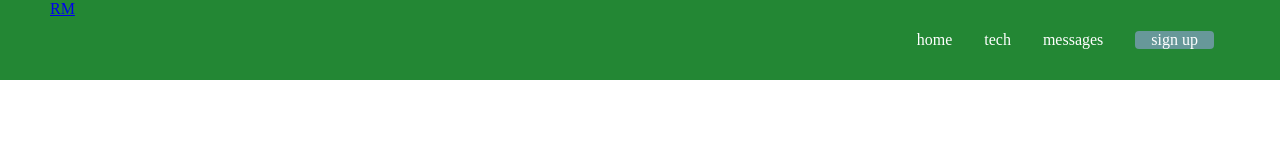
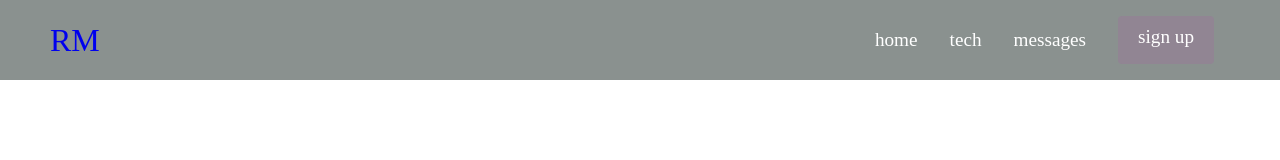
Before and after one commit to ridwanmuse/foundations-project, a website: page public/index.html in a window 1280 px wide. Drawn offline with Linux system fonts and the light colour scheme.

Commit message:
“progress”

```diff
--- a/public/styles.css
+++ b/public/styles.css
@@ -2,19 +2,22 @@
     box-sizing: border-box;
     margin: 0;
     padding: 0;
-    font-family:'Times New Roman',sans-serif
+    font-family:'Times New Roman', sans-serif
 }
+
 .navbar {
-    background: #238734;
+    background: #8a918f;
     height: 80px;
     display: flex;
     justify-content: center;
-    align-items: 1.2rem;
+    align-items: center;
+    font-size: 1.2rem;
     position: sticky;
     top: 0;
     z-index: 999;
 }
-.navbar__container{
+
+.navbar__container {
     display: flex;
     justify-content: space-between;
     height: 80px;
@@ -24,20 +27,16 @@
     margin: 0 auto;
     padding: 0 50px;
 }
-#nav__logo {
-    background-color: aquamarine;
-    background-image: linear-gradient(to top, #679899 0%, #ffb1ff 100%);
+
+#navbar__logo {
     background-size: 100%;
-    -webkit-background-clip: text;
-    -moz-background-clip: text;
-    -webkit-text-fill-color: transparent;
-    -moz-text-fill-color: transparent;
     display: flex;
     align-items: center;
     cursor: pointer;
-    text-decoration: none;
+    text-decoration: double;
     font-size: 2rem;
 }
+
 .fa-gem{
     margin-right: 0.5rem;
 }
@@ -62,6 +61,7 @@
     padding: 0 1rem;
     height: 100%;
 }
+
 .navbar__btn {
     display: flex;
     justify-content: center;
@@ -70,26 +70,17 @@
     width: 100%;
 }
 
-.button{
+.button {
     display: flex;
     align-items: center;
     justify-content: center;
     text-decoration: none;
-    padding: 0 1rem;
+    padding: 10px 20px 1rem;
     height: 100%;
     width: 100%;
     border: none;
     outline: none;
     border-radius: 4px;
-    background: #679899;
+    background: #98749870;
     color:#fff;
 }
-
-.button:hover{
-    background: #779987;
-    transition: all 0.3s ease;
-}
-.navbar__links:hover {
-    color: #378994;
-    transition: 0.3s ease;
-}
```
